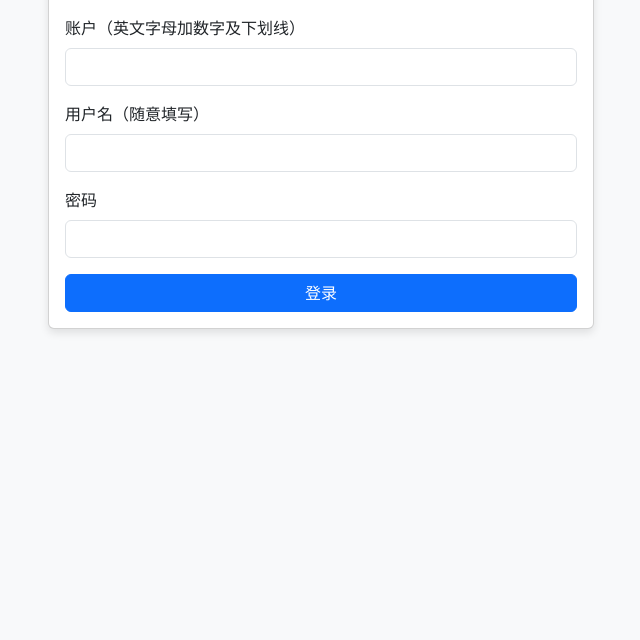
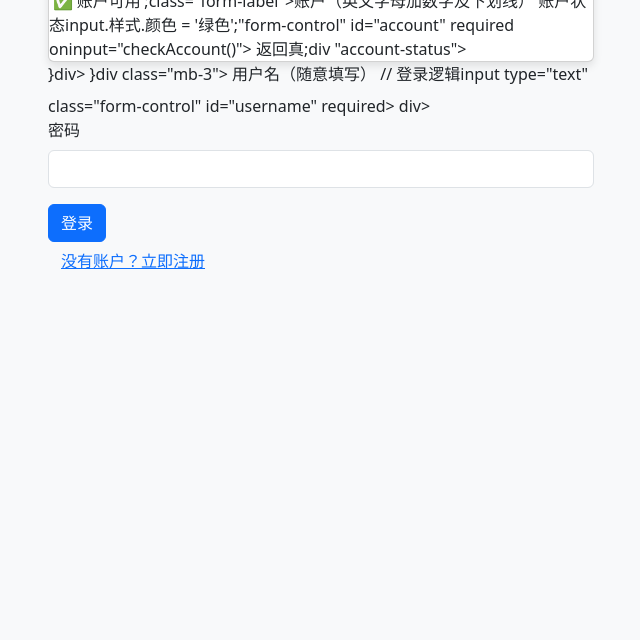
Before and after one commit to 1018920181/-my-webpage, a plain HTML site: page login.html in a window 1280 px wide. Shown: the part 160-800 px from the top of the page, without its empty margins (319-959 px from the left). Drawn offline with nearby package versions, Linux system fonts and the light colour scheme.

Commit message:
Update login.html
Signed-off-by: 1018920181 <1018920181@qq.com>

```diff
--- a/login.html
+++ b/login.html
@@ -8,7 +8,7 @@
     <script src="https://cdn.jsdelivr.net/npm/@supabase/supabase-js"></script>
     <script>
         const supabaseUrl = 'https://ndaihkkqwvvjbnlbygek.supabase.co';
-        const supabaseKey = 'sb_publishable_aVS25Xk44HIwBpgtrnRh3Q_r4HufwI_';
+        const supabaseKey = 'sb_secret_jDwAuhb_d1n2qFblVoRcVg_Amu7s5-M';
         const supabase = supabase.createClient(supabaseUrl, supabaseKey);
 
         // 检查账户是否重复
@@ -73,6 +73,11 @@
                 alert('账户或密码错误！');
             }
         }
+
+        // 跳转到注册页面
+        function goToRegister() {
+            window.location.href = 'register.html';
+        }
     </script>
     <style>
         body {
@@ -88,11 +93,15 @@
             text-align: center;
         }
         .btn-primary {
-            width: 100%;
-        }
+            : %
+
         #account-status {
-            font-size: 14px;
-            margin-top: 5px;
+            : px
+            px
+
+        .返回 假
+            text-align: center;
+            margin-top: 10px;
         }
     </style>
 </head>
@@ -101,25 +110,28 @@
         <div class="row justify-content-center">
             <div class="col-md-6">
                 <div class="card">
-                    <div class="card-header">
-                        <h3>登录</h3>
-                    </div>
-                    <div class="card-body">
-                        <form onsubmit="event.preventDefault(); login();">
-                            <div class="mb-3">
-                                <label for="account" class="form-label">账户（英文字母加数字及下划线）</label>
-                                <input type="text" class="form-control" id="account" required oninput="checkAccount()">
-                                <div id="account-status"></div>
-                            </div>
-                            <div class="mb-3">
+                    返回假;div "card-header">
+                        h3>登录h3>
+                    div>
+                    div>
+                        返回假;form "event.preventDefault(); login();">
+                            }否则{div =>
+                                账户状态label.内联样式 = '✅ 账户可用';class="form-label">账户（英文字母加数字及下划线）</label>
+                                账户状态input.样式.颜色 = '绿色';"form-control" id="account" required oninput="checkAccount()">
+                                返回真;div "account-status"></div>
+                            }div>
+                            }div class="mb-3">
                                 <label for="username" class="form-label">用户名（随意填写）</label>
-                                <input type="text" class="form-control" id="username" required>
-                            </div>
+                                // 登录逻辑input type="text" class="form-control" id="username" required>
+                            div>
                             <div class="mb-3">
                                 <label for="password" class="form-label">密码</label>
                                 <input type="password" class="form-control" id="password" required>
                             </div>
                             <button type="submit" class="btn btn-primary">登录</button>
+                            <div class="register-link">
+                                <button type="button" class="btn btn-link" onclick="goToRegister()">没有账户？立即注册</button>
+                            </div>
                         </form>
                     </div>
                 </div>
```
